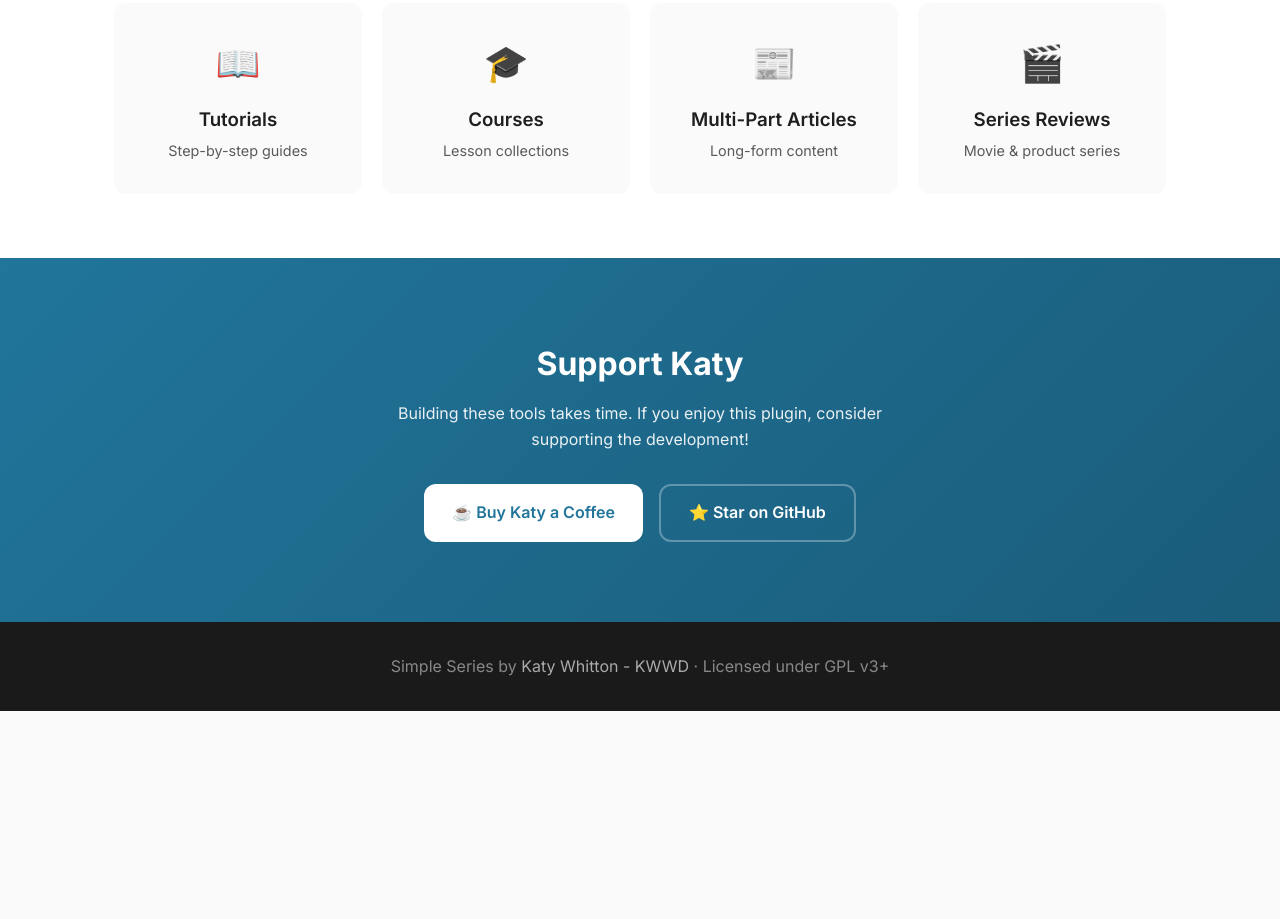
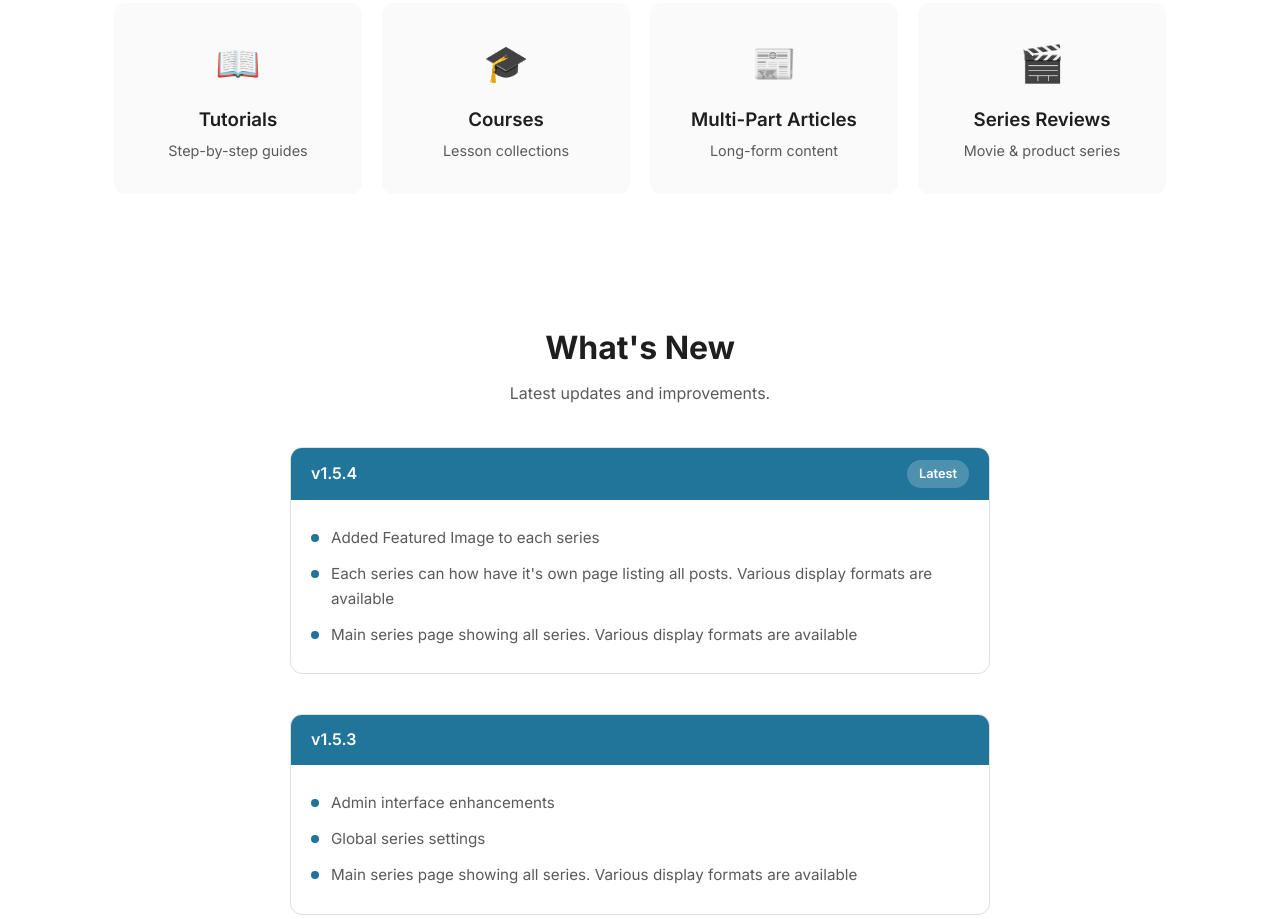
Before and after one commit to KWWDCoding/kwwdcoding.github.io, a plain HTML site: page kwwd-simple-series/index.html in a window 1280 px wide. Shown: the part 1521-2440 px from the top of the page. Before the commit the page ends 2232 px from the top, so only its background shows below. Drawn offline with Linux system fonts and the light colour scheme.

Commit message:
v2.0.3 - Change Log
- Added change logs to v 1.5.4

```diff
--- a/kwwd-simple-series/index.html
+++ b/kwwd-simple-series/index.html
@@ -107,16 +107,48 @@
     </div>
   </section>
 
-  <!--<section class="section changelog">
+  <section class="section changelog">
     <div class="container">
       <div class="section-header">
         <h2>What's New</h2>
         <p>Latest updates and improvements.</p>
       </div>
+
+
+      <div class="changelog-list">
+        <div class="changelog-version">
+          v1.5.4
+          <span class="badge">Latest</span>
+        </div>
+        <div class="changelog-content">
+          <div class="changelog-section">
+            <ul>
+              <li>Added Featured Image to each series</li>
+              <li>Each series can how have it's own page listing all posts. Various display formats are available</li>
+              <li>Main series page showing all series. Various display formats are available</li>
+            </ul>
+          </div>
+        </div>
+      </div>
+
+      <div class="changelog-list">
+        <div class="changelog-version">
+          v1.5.3
+        </div>
+        <div class="changelog-content">
+          <div class="changelog-section">
+            <ul>
+              <li>Admin interface enhancements</li>
+              <li>Global series settings</li>
+              <li>Main series page showing all series. Various display formats are available</li>
+            </ul>
+          </div>
+        </div>
+      </div>
+
       <div class="changelog-list">
         <div class="changelog-version">
           v1.4.0
-          <span class="badge">Latest</span>
         </div>
         <div class="changelog-content">
           <div class="changelog-section">
@@ -145,7 +177,7 @@
         </div>
       </div>
     </div>
-  </section>-->
+  </section>
 
     <section class="cta">
     <div class="container">
```
